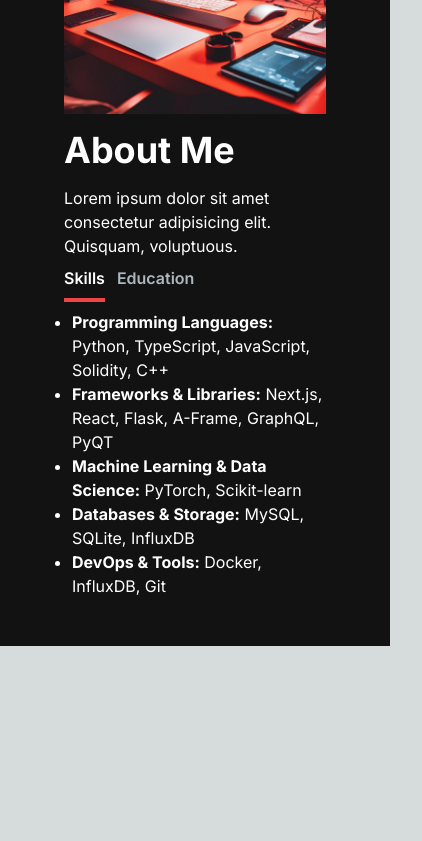
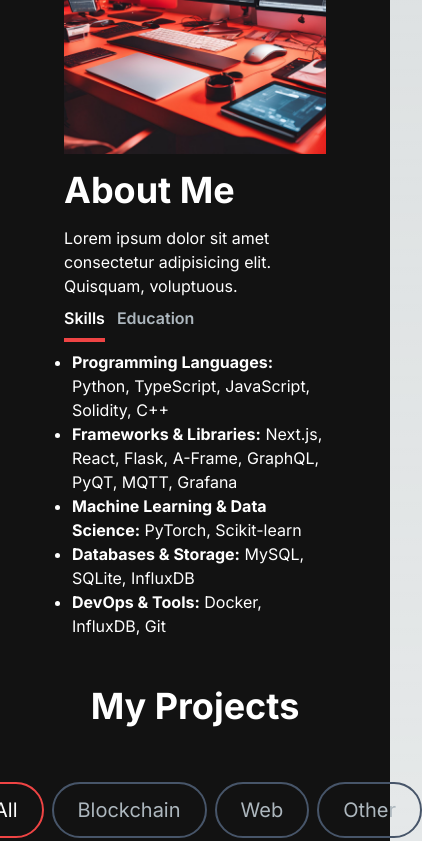
Before and after one commit to AzimovS/AzimovS.github.io, a Next.js app: page / in a window 390 px wide. Shown: the part 858-1699 px from the top of the page, 422 px wide, since content can reach past the window. Before the commit the page ends 1504 px from the top, so only its background shows below. Built offline with nearby package versions, Linux system fonts and the light colour scheme.

Commit message:
feat: add Projects Section

```diff
--- a/app/components/AboutSection.tsx
+++ b/app/components/AboutSection.tsx
@@ -15,7 +15,7 @@ const TAB_DATA = [
         </li>
         <li>
           <b>Frameworks & Libraries:</b> Next.js, React, Flask, A-Frame,
-          GraphQL, PyQT
+          GraphQL, PyQT, MQTT, Grafana
         </li>
         <li>
           <b>Machine Learning & Data Science:</b> PyTorch, Scikit-learn
--- /dev/null
+++ b/app/components/ProjectCard.tsx
@@ -0,0 +1,51 @@
+import React from "react";
+import { CodeBracketIcon, EyeIcon } from "@heroicons/react/24/outline";
+import Link from "next/link";
+
+const ProjectCard = ({
+  imgUrl,
+  title,
+  description,
+  gitUrl,
+  previewUrl,
+}: {
+  imgUrl: string;
+  title: string;
+  description: string;
+  gitUrl: string;
+  previewUrl: string;
+}) => {
+  return (
+    <div>
+      <div
+        className="h-52 md:h-72 rounded-t-xl relative group"
+        style={{ background: `url(${imgUrl})`, backgroundSize: "cover" }}
+      >
+        <div className="overlay items-center justify-center absolute top-0 left-0 w-full h-full bg-[#181818] bg-opacity-0 hidden group-hover:flex group-hover:bg-opacity-80 transition-all duration-500 ">
+          <Link
+            href={gitUrl}
+            rel="noopener noreferrer"
+            target="_blank"
+            className="h-14 w-14 mr-2 border-2 relative rounded-full border-[#ADB7BE] hover:border-white group/link"
+          >
+            <CodeBracketIcon className="h-10 w-10 text-[#ADB7BE] absolute top-1/2 left-1/2 transform -translate-x-1/2 -translate-y-1/2  cursor-pointer group-hover/link:text-white" />
+          </Link>
+          <Link
+            href={previewUrl}
+            rel="noopener noreferrer"
+            target="_blank"
+            className="h-14 w-14 border-2 relative rounded-full border-[#ADB7BE] hover:border-white group/link"
+          >
+            <EyeIcon className="h-10 w-10 text-[#ADB7BE] absolute top-1/2 left-1/2 transform -translate-x-1/2 -translate-y-1/2  cursor-pointer group-hover/link:text-white" />
+          </Link>
+        </div>
+      </div>
+      <div className="text-white rounded-b-xl mt-3 bg-[#181818]py-6 px-4">
+        <h5 className="text-xl font-semibold mb-2">{title}</h5>
+        <p className="text-[#ADB7BE]">{description}</p>
+      </div>
+    </div>
+  );
+};
+
+export default ProjectCard;
--- /dev/null
+++ b/app/components/ProjectTag.tsx
@@ -0,0 +1,25 @@
+import React from "react";
+
+const ProjectTag = ({
+  name,
+  onClick,
+  isSelected,
+}: {
+  name: string;
+  onClick: (name: string) => void;
+  isSelected: boolean;
+}) => {
+  const buttonStyles = isSelected
+    ? "text-white border-primary-500"
+    : "text-[#ADB7BE] border-slate-600 hover:border-white";
+  return (
+    <button
+      className={`${buttonStyles} rounded-full border-2 px-6 py-3 text-xl cursor-pointer`}
+      onClick={() => onClick(name)}
+    >
+      {name}
+    </button>
+  );
+};
+
+export default ProjectTag;
--- /dev/null
+++ b/app/components/ProjectsSection.tsx
@@ -0,0 +1,148 @@
+"use client";
+import React, { useState, useRef } from "react";
+import { motion, useInView } from "framer-motion";
+import ProjectCard from "./ProjectCard";
+import ProjectTag from "./ProjectTag";
+
+const projectsData = [
+  {
+    id: 1,
+    title: "Nifty.Ink",
+    description: "Putting the fun in non-fungible tokens",
+    image: "/images/nifty.png",
+    tag: ["All", "Blockchain", "Web"],
+    gitUrl: "https://github.com/BuidlGuidl/nifty-ink",
+    previewUrl: "https://nifty.ink/",
+  },
+  {
+    id: 2,
+    title: "Doodle.exchange",
+    description:
+      "Each participant creates a drawing based on a randomly selected word. Then, discover if GPT can accurately identify and describe what the drawing represents.",
+    image: "/images/doodle.png",
+    tag: ["All", "Web"],
+    gitUrl: "https://github.com/BuidlGuidl/doodle-exchange",
+    previewUrl: "https://doodle.exchange/",
+  },
+  {
+    id: 3,
+    title: "Blockchain Github Issues",
+    description:
+      "The goal of this website is to provide an efficient way to monitor open issues across blockchain projects hosted on GitHub.",
+    image: "/images/blockchainGithubIssues.png",
+    tag: ["All", "Web"],
+    gitUrl: "https://github.com/AzimovS/blockchain-github-issues",
+    previewUrl: "https://blockchain-github-issues.vercel.app/",
+  },
+  {
+    id: 4,
+    title: "The Bot of Wall Street",
+    description:
+      "The automated stock trading bot for optimized returns and utilizing a MAPE-K feedback control loop and ARIMA.",
+    image: "/images/projects/botWallStreet.png",
+    tag: ["All", "Web"],
+    gitUrl: "https://github.com/ricardochavezt/the-bot-of-wall-street",
+    previewUrl: "https://github.com/ricardochavezt/the-bot-of-wall-street",
+  },
+  {
+    id: 5,
+    title: "Forest Fire Detection System",
+    description:
+      "IoT-based forest fire detection system stands as a compelling demonstration of an architecture for early fire detection in forested areas.",
+    image: "/images/projects/ffds.png",
+    tag: ["All", "Other"],
+    gitUrl: "https://github.com/AzimovS/iot-forest-fire-detection",
+    previewUrl: "https://github.com/AzimovS/iot-forest-fire-detection",
+  },
+  {
+    id: 6,
+    title: "Football Actions Classification",
+    description:
+      "Desktop application that allows users to interact with the ML and DL algorithms that train, visualize and predict football actions on provided data.",
+    image: "/images/projects/football.png",
+    tag: ["All", "Other"],
+    gitUrl: "https://github.com/AzimovS/senior-project",
+    previewUrl: "https://github.com/AzimovS/senior-project",
+  },
+  {
+    id: 7,
+    title: "Hotel Management System",
+    description:
+      "Web application that enables guests can book hotel rooms, desk clerks can approve reservations and managers can control hotel employees (for example, working hours of desk clerks).",
+    image: "/images/projects/hotel.png",
+    tag: ["All", "Web"],
+    gitUrl: "https://github.com/ironsoul0/hotel-management",
+    previewUrl: "https://github.com/ironsoul0/hotel-management",
+  },
+];
+
+const ProjectsSection = () => {
+  const [tag, setTag] = useState<string>("All");
+  const ref = useRef(null);
+  const isInView = useInView(ref, { once: true });
+
+  const handleTagChange = (newTag: string) => {
+    setTag(newTag);
+  };
+
+  const filteredProjects = projectsData.filter((project) =>
+    project.tag.includes(tag)
+  );
+
+  const cardVariants = {
+    initial: { y: 50, opacity: 0 },
+    animate: { y: 0, opacity: 1 },
+  };
+
+  return (
+    <section id="projects">
+      <h2 className="text-center text-4xl font-bold text-white mt-4 mb-8 md:mb-12">
+        My Projects
+      </h2>
+      <div className="text-white flex flex-row justify-center items-center gap-2 py-6">
+        <ProjectTag
+          onClick={handleTagChange}
+          name="All"
+          isSelected={tag === "All"}
+        />
+        <ProjectTag
+          onClick={handleTagChange}
+          name="Blockchain"
+          isSelected={tag === "Blockchain"}
+        />
+        <ProjectTag
+          onClick={handleTagChange}
+          name="Web"
+          isSelected={tag === "Web"}
+        />
+        <ProjectTag
+          onClick={handleTagChange}
+          name="Other"
+          isSelected={tag === "Other"}
+        />
+      </div>
+      <ul ref={ref} className="grid md:grid-cols-3 gap-8 md:gap-12">
+        {filteredProjects.map((project, index) => (
+          <motion.li
+            key={index}
+            variants={cardVariants}
+            initial="initial"
+            animate={isInView ? "animate" : "initial"}
+            transition={{ duration: 0.3, delay: index * 0.4 }}
+          >
+            <ProjectCard
+              key={project.id}
+              title={project.title}
+              description={project.description}
+              imgUrl={project.image}
+              gitUrl={project.gitUrl}
+              previewUrl={project.previewUrl}
+            />
+          </motion.li>
+        ))}
+      </ul>
+    </section>
+  );
+};
+
+export default ProjectsSection;
--- a/app/page.tsx
+++ b/app/page.tsx
@@ -1,6 +1,7 @@
 import AboutSection from "./components/AboutSection";
 import IntroSection from "./components/IntroSection";
 import Navbar from "./components/Navbar";
+import ProjectsSection from "./components/ProjectsSection";
 
 export default function Home() {
   return (
@@ -9,10 +10,8 @@ export default function Home() {
       <div className="container mt-24 mx-auto px-12 py-4">
         <IntroSection />
         <AboutSection />
-        {/* <AchievementsSection />
-        <AboutSection />
         <ProjectsSection />
-        <EmailSection /> */}
+        {/* <EmailSection /> */}
       </div>
     </div>
   );
```
